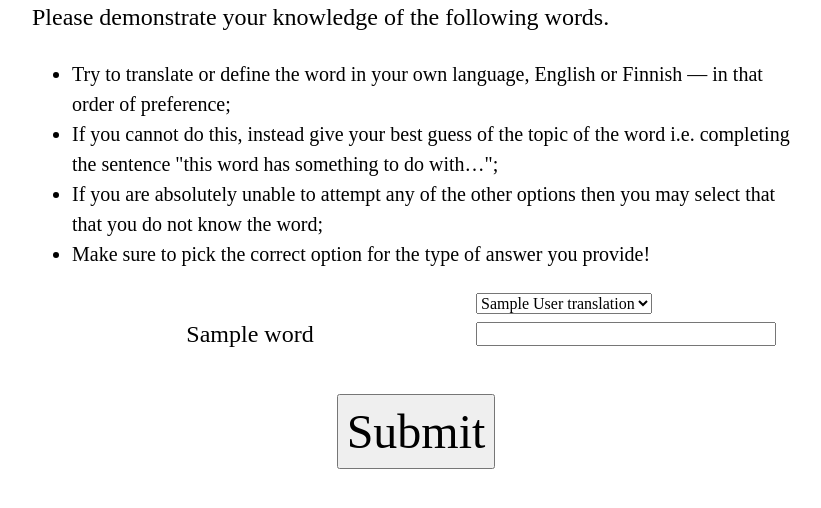
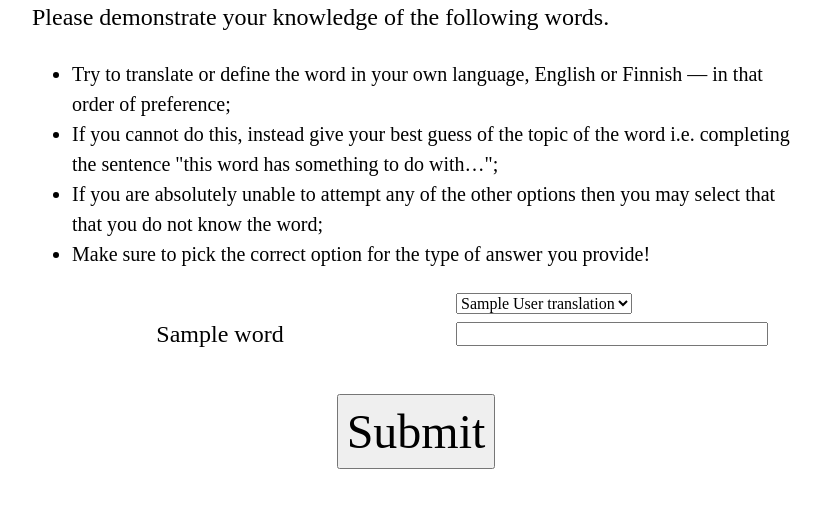
Before and after one commit to frankier/finnvocabcollect, a Python web app: template selfassess/selfassess/templates/miniexam.html in a window 1280 px wide. Shown: the part 148-656 px from the top of the page, without its empty margins (224-1045 px from the left). Run offline with Jinja, Linux system fonts and the light colour scheme; the template is opened without the code that fills it: most values are stand-ins (such as "Sample title", 1, 10 or a date in 2020).

Commit message:
Adjust miniexam layout some more

```diff
--- a/selfassess/selfassess/templates/miniexam.html
+++ b/selfassess/selfassess/templates/miniexam.html
@@ -51,16 +51,16 @@
             </li>
         </ul>
     </div>
-    <ul class="list cols2-ns">
+    <ul class="list pa0 cols2-ns">
         {% for word in words %}
-            <li class="pa4 relative"
+            <li class="pa4 tc tl-ns relative"
             _="
            on validityChange(valid)
            if valid then add .bg-washed-green then remove .o-0 from #tick_{{ word.id }}
            else remove .bg-washed-green then add .o-0 to #tick_{{ word.id }}
            ">
                 <span id="tick_{{ word.id }}" class="absolute right-0 top-0 ma2 f3 dark-green o-0">✓</span>
-                <div class="tc f3 mb1">{{ word.word }}</div>
+                <div class="f3 mb1 tc">{{ word.word }}</div>
                 <input type="hidden" name="word_id" value="{{ word.id }}">
                 <select class="mv1" name="defn_type"
                 _="
@@ -77,7 +77,7 @@
                     {% endfor %}
                     <option value="donotknow">Do not know</option>
                 </select>
-                <input class="mt1 w-100" id="text_{{ word.id }}" name="response" required
+                <input class="mt1 border-box w-100" id="text_{{ word.id }}" name="response" required
                 _="
                 on input call me.setCustomValidity('')
                 on change send validityChange(valid:me.validity.valid) to parentElement of me
```
